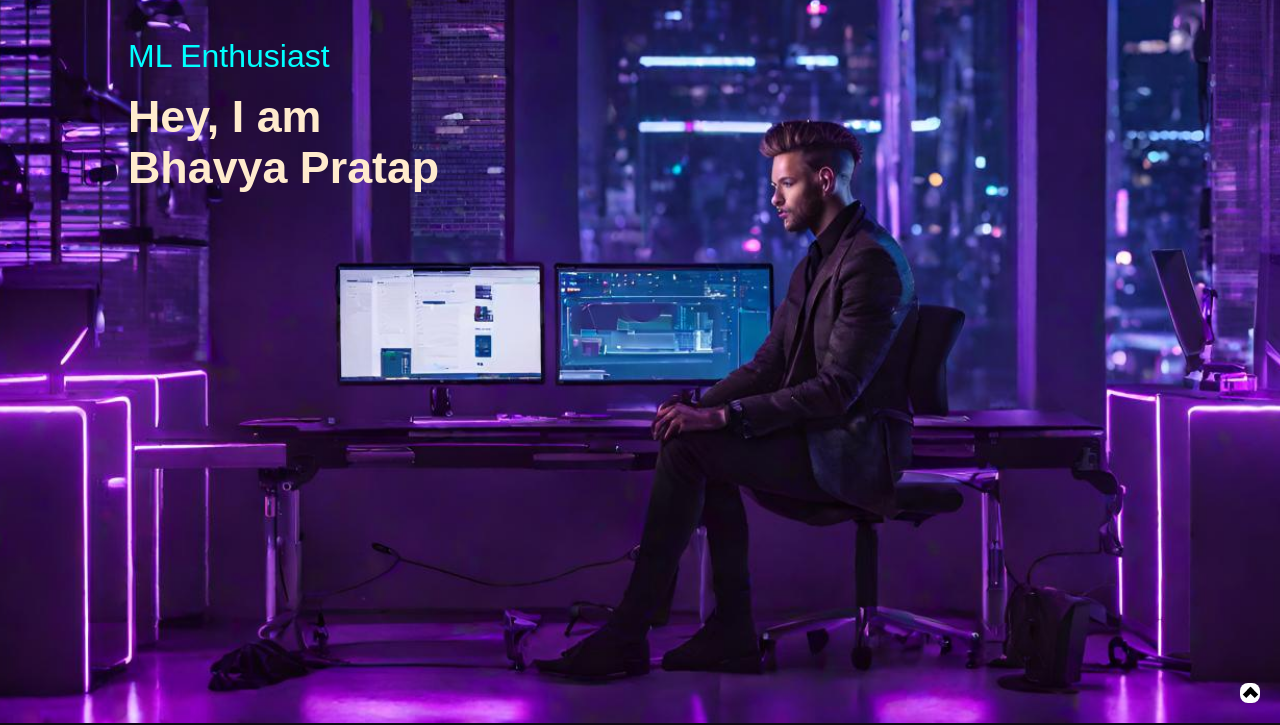
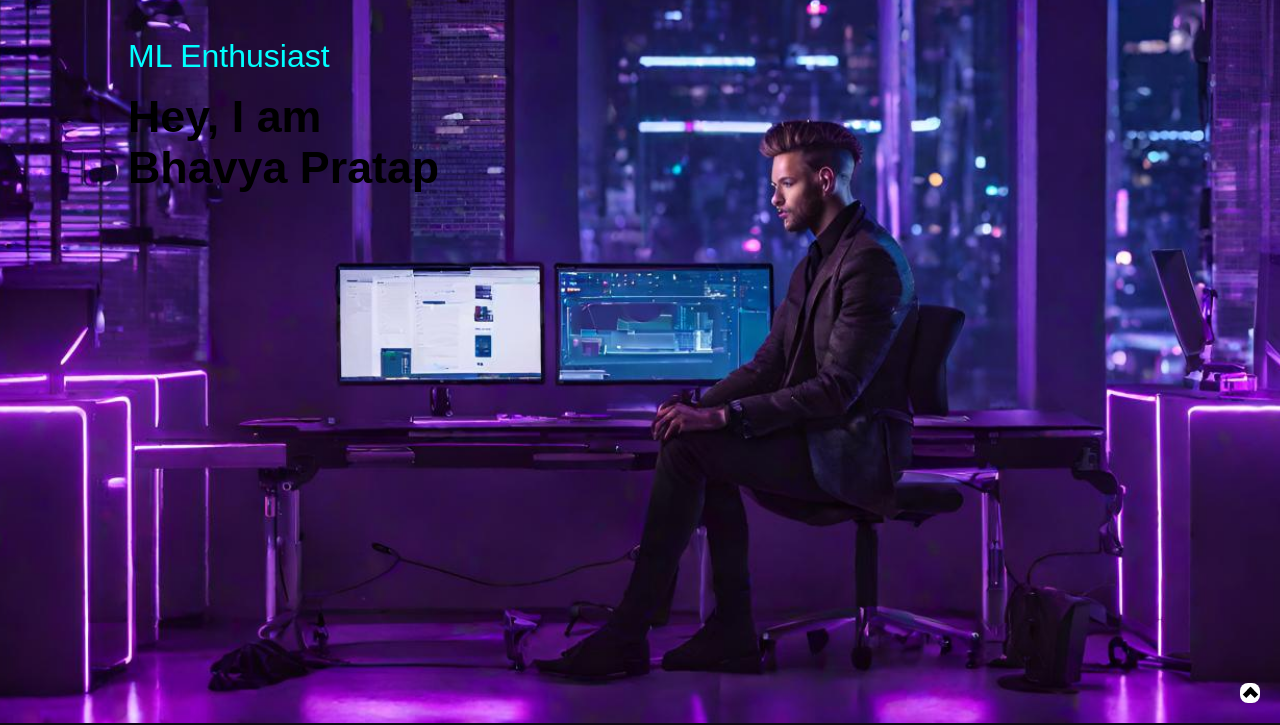
Before and after one commit to Ankur2606/portfolio, a plain HTML site: page index.html in a window 1280 px wide. Shown: the part 77-802 px from the top of the page. Drawn offline with Linux system fonts and the light colour scheme.

Commit message:
Update style.css

```diff
--- a/style.css
+++ b/style.css
@@ -12,7 +12,7 @@ body{
     color: blanchedalmond;
 }
 .header{
-    color: blanchedalmond;
+    color: #000000;
     width: 100%;
     height: 100vh;
     background-image: url(images/background.jpg);
```
